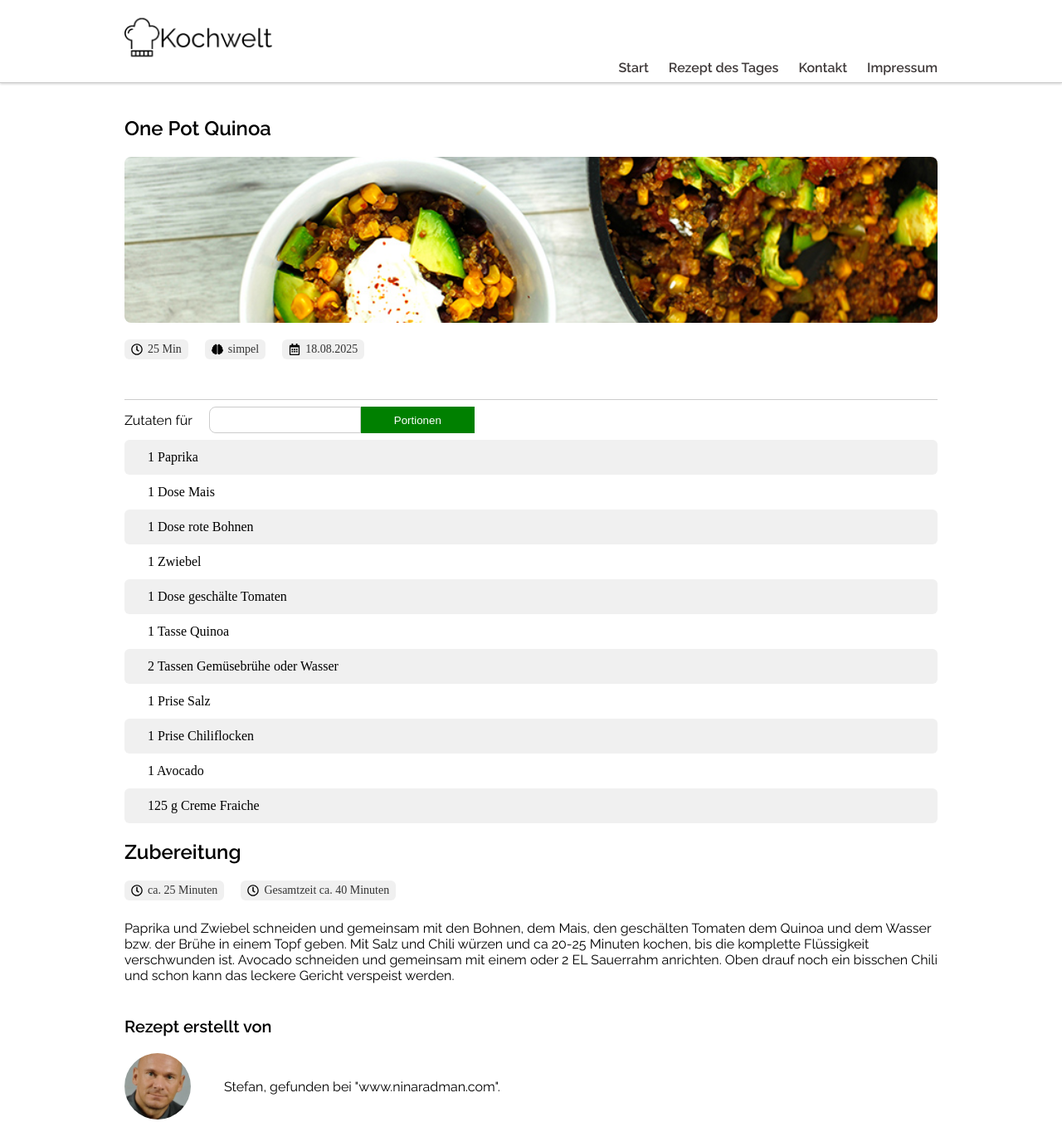
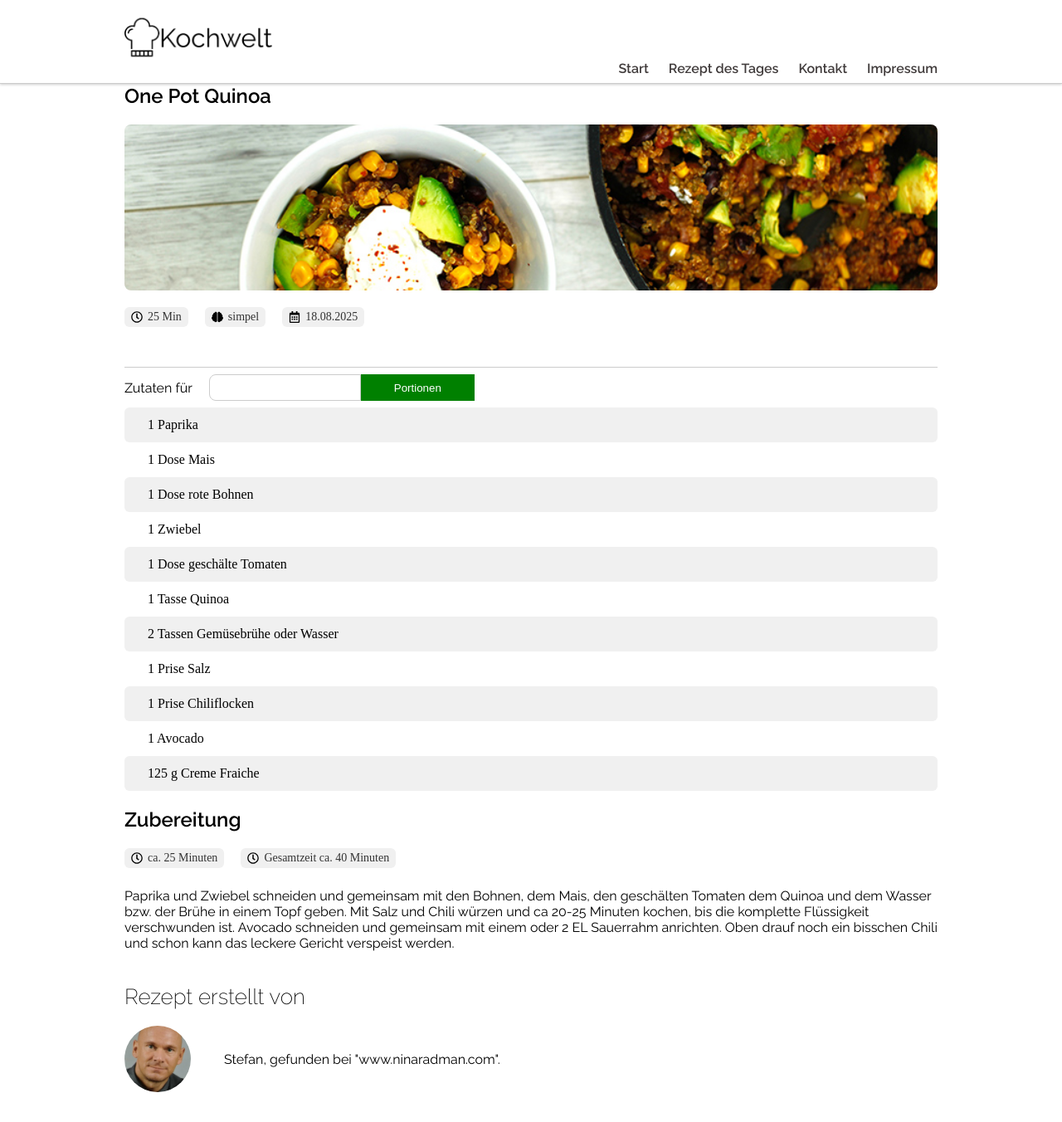
Before and after one commit to stevefloba/Kochwelt, a plain HTML site: page recipe_quinoa.html in a window 1280 px wide. Shown: the top 1352 px of the page at 83% size. Drawn offline with Linux system fonts and the light colour scheme.

Commit message:
header rezeptseiten gefixed

```diff
--- a/recipe_quinoa.html
+++ b/recipe_quinoa.html
@@ -7,18 +7,23 @@
     <title>One Pot Quinoa</title>
     <link rel="stylesheet" href="style_recipe_quinoa.css">
     <link rel="icon" type="image/x-icon" href="./img/logo_small.png">
+    <link rel="stylesheet" href="style.css">
     <link rel="stylesheet" href="fonts.css">
     <link rel="stylesheet" href="style-tablet.css">
     <link rel="stylesheet" href="style-mobile.css">
+    <link rel="stylesheet" href="style-breitbild.css">
 </head>
 
 <body>
 
     <header>
+        <div class="header-widescreen">
+            <div class="logo-fit">
         <div class="logo">
             <a href="index.html">
                 <img src="./img/logo.png" alt="Kochwelt-Logo">
             </a>
+        </div>
         </div>
 
         <!--Burger-Button-->
@@ -34,6 +39,7 @@
             <a href="contact.html">Kontakt</a>
             <a href="impressum.html">Impressum</a>
         </nav>
+        </div>
     </header>
 
     <section class="recipe screenwrapp">
--- a/style_recipe_quinoa.css
+++ b/style_recipe_quinoa.css
@@ -16,17 +16,7 @@ h3 {
     margin-bottom: 20px;
 }
 
-header {
-    height: 100px;
-    display: flex;
-    justify-content: space-between;
-    /*align-items: center;*/
-    padding-left: 150px;
-    padding-right: 150px;
-    border-bottom: 1px solid #ccc;
-    box-shadow: 0px 1px 3px rgba(0, 0, 0, 0.2);
-    margin-bottom: 40px;
-}
+
 
 .logo {
     display: flex;
```
Also changed, not shown: recipe_bandnudeln_lachs.html (+4 -1 lines), recipe_ddr_gurkensalat.html (+5 -0 lines), recipe_suppe_vegan.html (+6 -0 lines).
